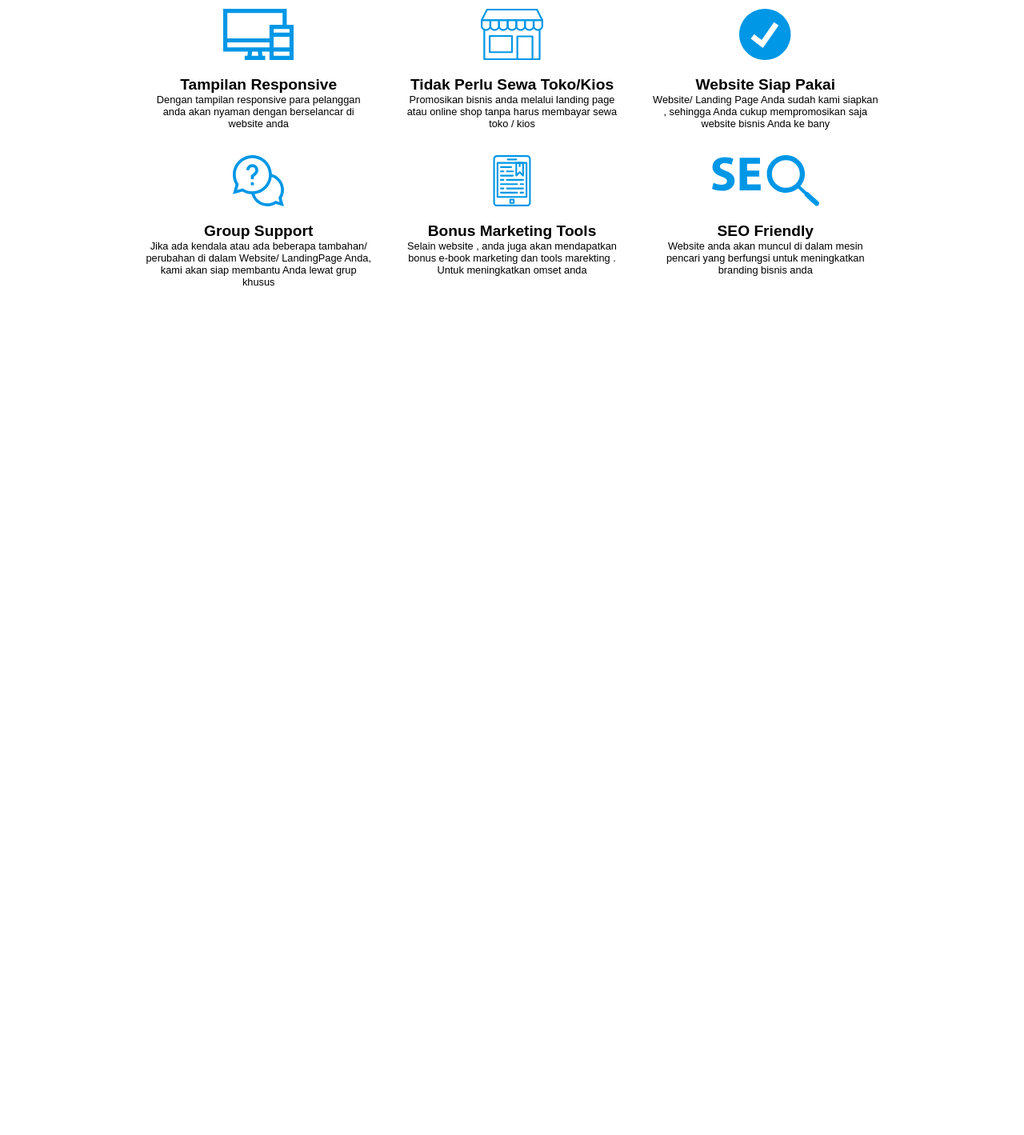
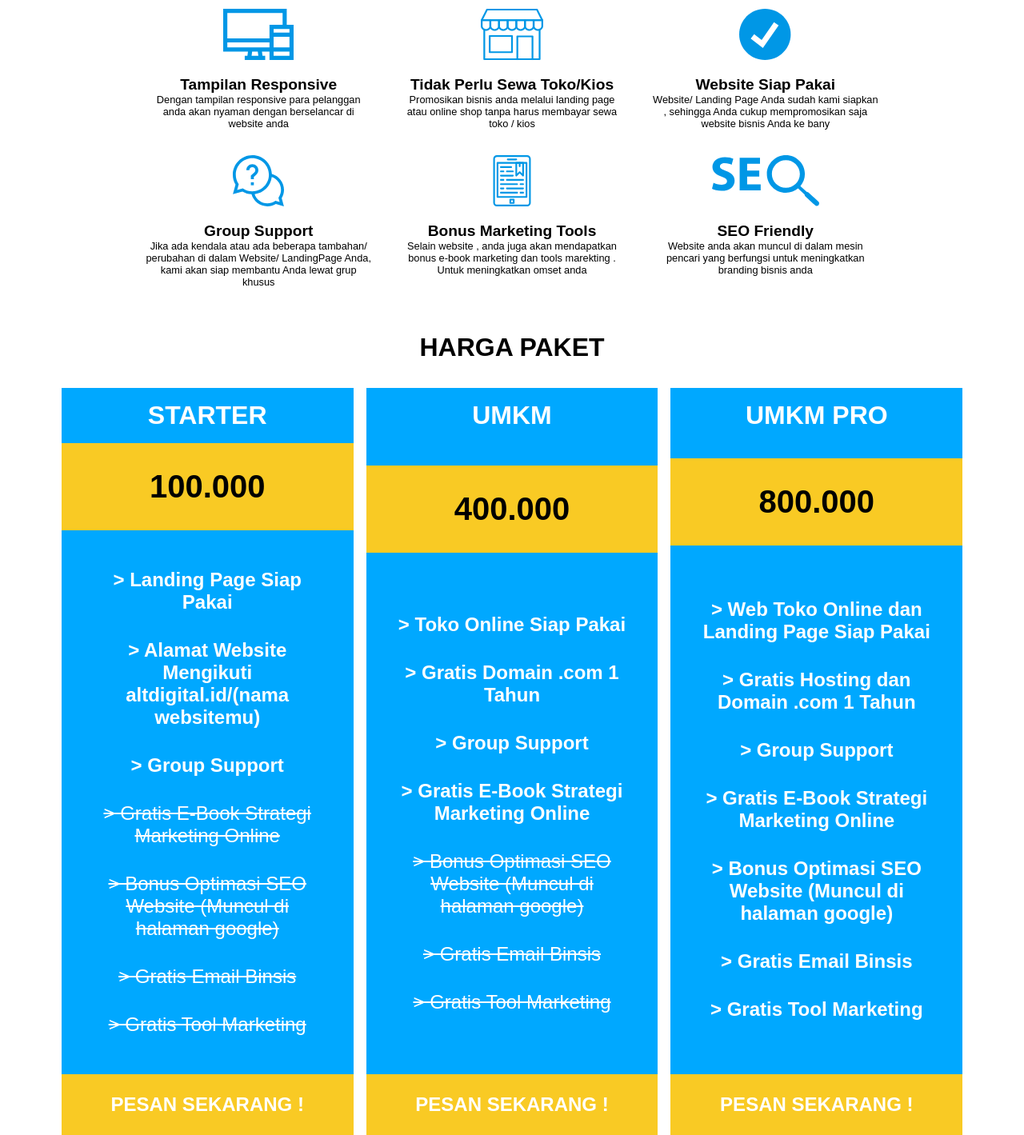
Before and after one commit to AltaisanDigital/altaisan_lp_umkm, a plain HTML site: page index.html in a window 1280 px wide. Shown: the part 1873-3292 px from the top of the page at 80% size. Before the commit the page ends 2257 px from the top, so only its background shows below. Drawn offline with Linux system fonts and the light colour scheme.

Commit message:
Implement Harga

```diff
--- a/index.html
+++ b/index.html
@@ -162,6 +162,67 @@
                 </div>
             </div>
         </div>
+        <div id="harga">
+            <div id="wrap_judulharga">
+                <div id="judul_fitur" class="judul">HARGA PAKET</div>
+            </div>
+            <div id="wrap_isiharga">
+                <div class="wrap_paket">
+                    <div class="judul_paket">STARTER</div>
+                    <div class="harga_paket">100.000</div>
+                    <div class="isi_paket">
+                        <ul>
+                            <li>> Landing Page Siap Pakai</li>
+                            <li>> Alamat Website Mengikuti altdigital.id/(nama websitemu)</li>
+                            <li>> Group Support</li>
+                            <li class="coret">> Gratis E-Book Strategi Marketing Online</li>
+                            <li class="coret">> Bonus Optimasi SEO Website (Muncul di halaman google)</li>
+                            <li class="coret">> Gratis Email Binsis</li>
+                            <li class="coret">> Gratis Tool Marketing</li>
+                        </ul>
+                    </div>
+                    <a class="pesan_paket" href="http://wa.me/62895381895800?text=Halo+saya+ingin+pesan+paket+starter">
+                        PESAN SEKARANG !
+                    </a>
+                </div>
+                <div class="wrap_paket">
+                    <div class="judul_paket">UMKM</div>
+                    <div class="harga_paket">400.000</div>
+                    <div class="isi_paket">
+                        <ul>
+                            <li>> Toko Online Siap Pakai</li>
+                            <li>> Gratis Domain .com 1 Tahun</li>
+                            <li>> Group Support</li>
+                            <li>> Gratis E-Book Strategi Marketing Online</li>
+                            <li class="coret">> Bonus Optimasi SEO Website (Muncul di halaman google)</li>
+                            <li class="coret">> Gratis Email Binsis</li>
+                            <li class="coret">> Gratis Tool Marketing</li>
+                        </ul>
+                    </div>
+                    <a class="pesan_paket" href="http://wa.me/62895381895800?text=Halo+saya+ingin+pesan+paket+umkm">
+                        PESAN SEKARANG !
+                    </a>
+                </div>
+                <div class="wrap_paket">
+                    <div class="judul_paket">UMKM PRO</div>
+                    <div class="harga_paket">800.000</div>
+                    <div class="isi_paket">
+                        <ul>
+                            <li>> Web Toko Online dan Landing Page Siap Pakai</li>
+                            <li>> Gratis Hosting dan Domain .com 1 Tahun</li>
+                            <li>> Group Support</li>
+                            <li>> Gratis E-Book Strategi Marketing Online</li>
+                            <li>> Bonus Optimasi SEO Website (Muncul di halaman google)</li>
+                            <li>> Gratis Email Binsis</li>
+                            <li>> Gratis Tool Marketing</li>
+                        </ul>
+                    </div>
+                    <a class="pesan_paket" href="http://wa.me/62895381895800?text=Halo+saya+ingin+pesan+paket+umkm+pro">
+                        PESAN SEKARANG !
+                    </a>
+                </div>
+            </div>
+        </div>
     </div>
 </body>
 </html>
--- a/style.css
+++ b/style.css
@@ -4,6 +4,11 @@
     --color1: #00A8FF;
     --color2: #0097E6;
     --color3: #F9CA24;
+}
+
+a {
+    text-decoration: none;
+    color: #fff;
 }
 
 body {
@@ -235,6 +240,93 @@ body {
 
 /* END FITUR */
 
+/* HARGA */
+
+#harga {
+    display: flex;
+    flex-direction: column;
+}
+
+#wrap_judulharga {
+    display: flex;
+    justify-content: center;
+    align-items: center;
+    padding: 2rem;
+}
+
+#wrap_isiharga {
+    display: flex;
+    justify-content: center;
+    padding: 0 2rem;
+}
+
+.wrap_paket {
+    display: flex;
+    flex-direction: column;
+    align-items: center;
+    justify-content: space-between;
+    width: 30%;
+    background-color: var(--color1);
+}
+
+.wrap_paket:nth-child(2) {
+    margin: 0 1rem;
+}
+
+.judul_paket {
+    padding: 1rem 0;
+    font-size: 2rem;
+    font-weight: bold;
+    color: #fff;
+}
+
+.harga_paket {
+    width: 100%;
+    display: flex;
+    justify-content: center;
+    padding: 2rem 0;
+    font-size: 2.5rem;
+    font-weight: bold;
+    background-color: var(--color3);
+}
+
+.isi_paket {
+    height: auto;
+    padding: 2rem;
+    font-size: 1.5rem;
+    color: #fff;
+}
+
+.isi_paket ul {
+    margin: 0;
+    padding: 0;
+    font-weight: bold;
+}
+
+.isi_paket ul li {
+    padding: 1rem 0;
+    list-style: none;
+    text-align: center;
+}
+
+.coret {
+    text-decoration: line-through;
+    font-weight: normal;
+}
+
+.pesan_paket {
+    width: 100%;
+    display: flex;
+    justify-content: center;
+    padding: 1.5rem 0;
+    font-size: 1.5rem;
+    font-weight: bold;
+    background-color: var(--color3);
+    cursor: pointer;
+}
+
+/* END HARGA */
+
 
 /* MOBILE */
 @media (max-width: 768px) {
@@ -293,6 +385,7 @@ body {
         padding: 1.5rem;
     }
     #judul_problem {
+        font-weight: bold;
         text-align: center;
         font-size: 1rem;
     }
@@ -362,6 +455,34 @@ body {
     }
 
     /* END FITUR */
+
+    /* HARGA */
+    #wrap_judulharga {
+        padding: 1rem;
+    }
+    #wrap_isiharga {
+        flex-direction: column;
+    }
+    .wrap_paket {
+        width: 100%;
+        margin: 1rem 0;
+    }
+    .wrap_paket:nth-child(2) {
+        margin: 0;
+    }
+    .judul_paket {
+        font-size: 1rem;
+    }
+    .harga_paket {
+        font-size: 1.5rem;
+    }
+    .isi_paket {
+        padding: 1rem;
+    }
+    .isi_paket, .pesan_paket {
+        font-size: 1rem;
+    }
+    /* END HARGA */
 }
 
 /*
```
